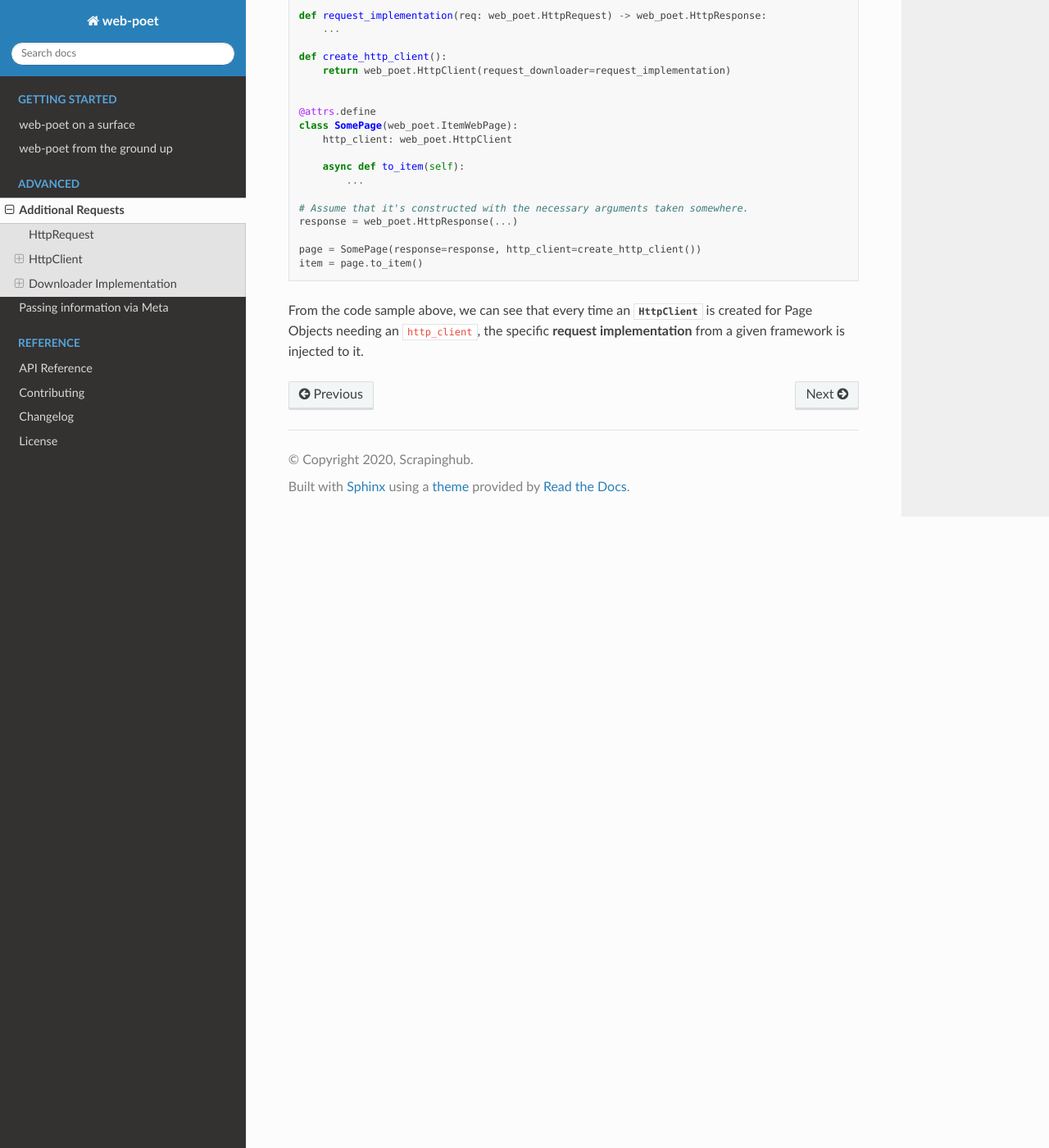
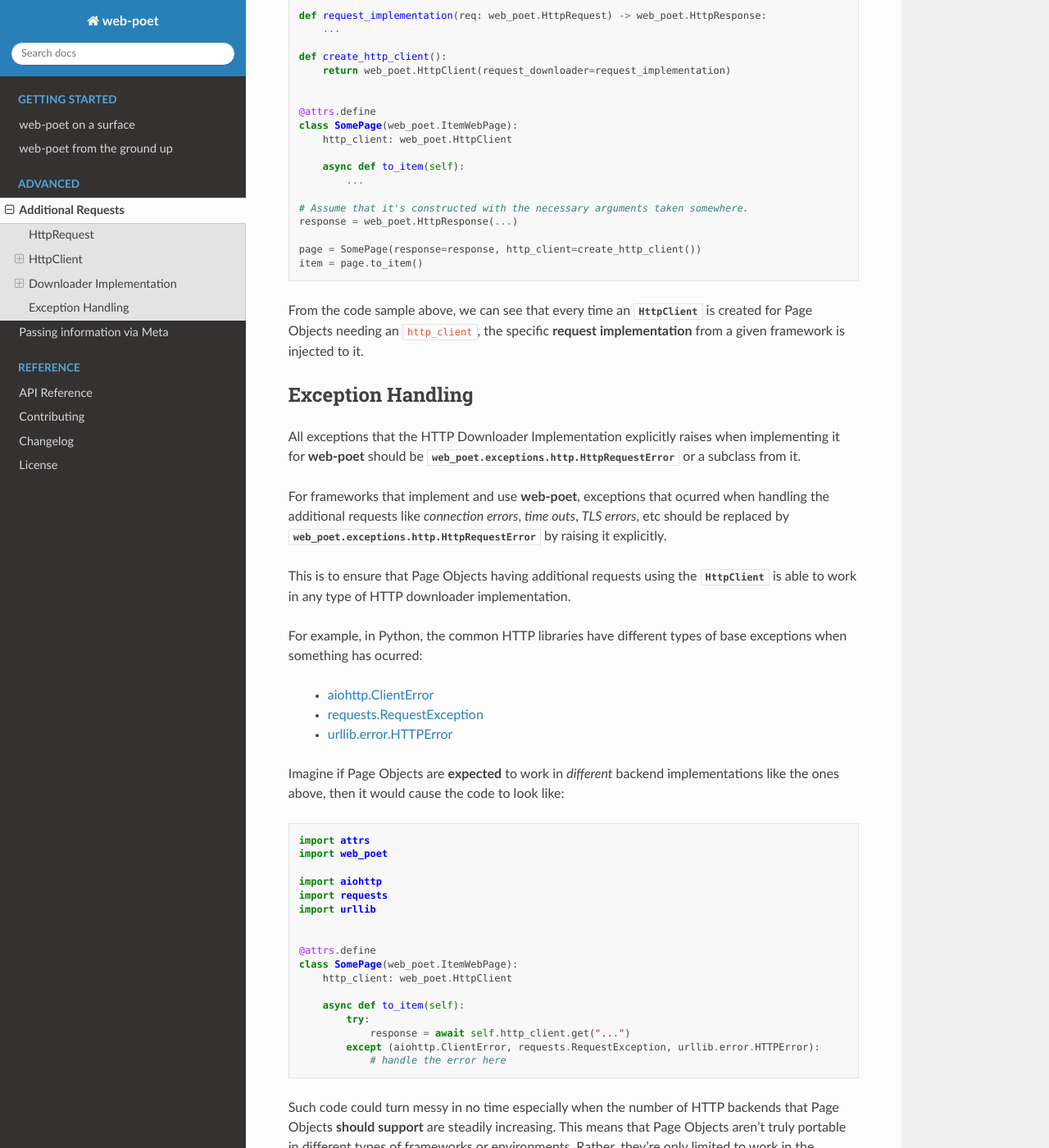
Before and after one commit to scrapinghub/web-poet, a Sphinx documentation site: the page built from docs/advanced/additional-requests.rst, in a window 1280 px wide and 1400 px high, scrolled down 7389 px. Shown: the whole window at 82% size. Built offline with Sphinx 7.4.7 and the Read the Docs theme 2.0.0, drawn with Linux system fonts in a browser that asks for light colours; some of the changed text lies outside the part shown.

Commit message:
formalize exceptions and handling them

```diff
--- a/docs/advanced/additional-requests.rst
+++ b/docs/advanced/additional-requests.rst
@@ -427,3 +427,77 @@ an :class:`~.HttpClient` instance:
 From the code sample above, we can see that every time an :class:`~.HttpClient`
 is created for Page Objects needing an ``http_client``, the specific **request
 implementation** from a given framework is injected to it.
+
+
+Exception Handling
+==================
+
+All exceptions that the HTTP Downloader Implementation explicitly raises when
+implementing it for **web-poet** should be :class:`web_poet.exceptions.http.HttpRequestError`
+or a subclass from it.
+
+For frameworks that implement and use **web-poet**, exceptions that ocurred when
+handling the additional requests like `connection errors`, `time outs`, `TLS
+errors`, etc should be replaced by :class:`web_poet.exceptions.http.HttpRequestError`
+by raising it explicitly.
+
+This is to ensure that Page Objects having additional requests using the
+:class:`~.HttpClient` is able to work in any type of HTTP downloader implementation.
+
+For example, in Python, the common HTTP libraries have different types of base
+exceptions when something has ocurred:
+
+    * `aiohttp.ClientError <https://docs.aiohttp.org/en/v3.8.1/client_reference.html?highlight=exceptions#aiohttp.ClientError>`_
+    * `requests.RequestException <https://2.python-requests.org/en/master/api/#requests.RequestException>`_
+    * `urllib.error.HTTPError <https://docs.python.org/3/library/urllib.error.html#urllib.error.HTTPError>`_
+
+Imagine if Page Objects are **expected** to work in `different` backend implementations
+like the ones above, then it would cause the code to look like:
+
+.. code-block:: python
+
+    import attrs
+    import web_poet
+
+    import aiohttp
+    import requests
+    import urllib
+
+
+    @attrs.define
+    class SomePage(web_poet.ItemWebPage):
+        http_client: web_poet.HttpClient
+
+        async def to_item(self):
+            try:
+                response = await self.http_client.get("...")
+            except (aiohttp.ClientError, requests.RequestException, urllib.error.HTTPError):
+                # handle the error here
+
+Such code could turn messy in no time especially when the number of HTTP backends
+that Page Objects **should support** are steadily increasing. This means that Page
+Objects aren't truly portable in different types of frameworks or environments.
+Rather, they're only limited to work in the specific framework they're supported.
+
+In order for Page Objects to easily work in different Downloader Implementations,
+the framework that implements the HTTP Downloader backend should be able to raise
+exceptions from the :mod:`web_poet.exceptions.http` module in lieu of the backend
+specific ones `(e.g. aiohttp, requests, urllib, etc.)`.
+
+This makes the code much simpler:
+
+.. code-block:: python
+
+    import attrs
+    import web_poet
+
+
+    @attrs.define
+    class SomePage(web_poet.ItemWebPage):
+        http_client: web_poet.HttpClient
+
+        async def to_item(self):
+            try:
+                response = await self.http_client.get("...")
+            except web_poet.exceptions.http.HttpRequestError:
+                # handle the error here
```
Also changed, not shown: docs/api_reference.rst (+9 -0 lines), 5 other files.
